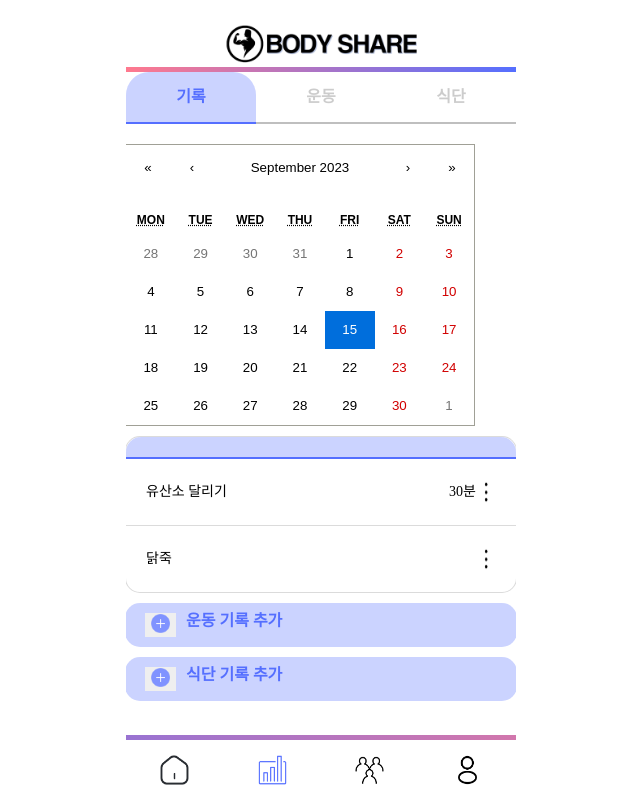
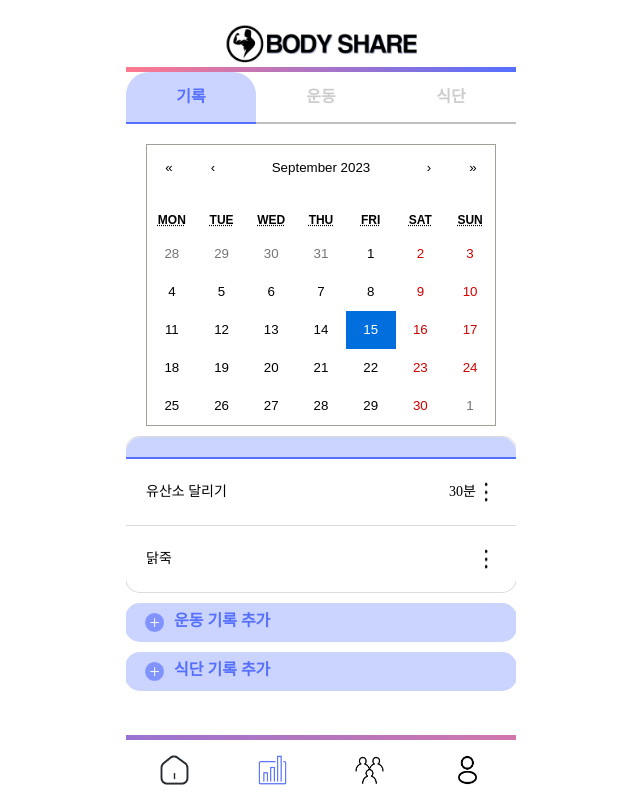
Before and after one commit to UNILION/BodyShare, a React (Create React App) app in the folder BodyShare-app/: page /analysis in a window 1280 px wide. Shown: the whole page, without its empty margins (319-959 px from the left). Built offline with nearby package versions, Linux system fonts and the light colour scheme.

Commit message:
style: 캘린더 위치 변경 및 추가 버튼 변경

```diff
--- a/BodyShare-app/src/pages/analysis/record/Calendar.js
+++ b/BodyShare-app/src/pages/analysis/record/Calendar.js
@@ -14,6 +14,11 @@ const RecordGrid = styled.div`
   justify-content: center;
   align-items: center;
   margin: 20px auto;
+`;
+
+const CalendarDiv = styled.div`
+  display: flex;
+  justify-content: center;
 `;
 
 const NoteGrid = styled.div`
@@ -152,23 +157,18 @@ const Add = styled.div`
   padding: 10px 20px;
   border-radius: 15px;
   background-color: rgba(85, 111, 255, 0.3);
-`;
-
-const AddBt = styled.button`
-  border: none;
-  float: left;
-  text-align: left;
-  margin-right: 10px;
-
-  &:hover {
-    cursor: pointer;
-  }
+  display: flex;
 `;
 
 const BtImg = styled.img`
   width: 19px;
   border: none;
   background: none;
+  margin-right: 10px;
+
+  &:hover {
+    cursor: pointer;
+  }
 `;
 
 const Record = function () {
@@ -195,9 +195,9 @@ const Record = function () {
   return (
     <>
       <RecordGrid>
-        <div>
+        <CalendarDiv>
           <Calendar onChange={handleDateChange} value={value} />
-        </div>
+        </CalendarDiv>
         <NoteGrid>
           <TitleDate>
             <P>{selectedDate ? selectedDate.toLocaleDateString() : ""}</P>
@@ -226,15 +226,11 @@ const Record = function () {
         </NoteGrid>
         <NoteAddGrid>
           <Add>
-            <AddBt onClick={() => navigate("/analysis/sports")}>
-              <BtImg src={buttonplus}></BtImg>
-            </AddBt>
+            <BtImg src={buttonplus} onClick={() => navigate("/analysis/sports")}></BtImg>
             <P>운동 기록 추가</P>
           </Add>
           <Add>
-            <AddBt onClick={() => navigate("/analysis/food")}>
-              <BtImg src={buttonplus}></BtImg>
-            </AddBt>
+            <BtImg src={buttonplus} onClick={() => navigate("/analysis/food")}></BtImg>
             <P>식단 기록 추가</P>
           </Add>
         </NoteAddGrid>
```
